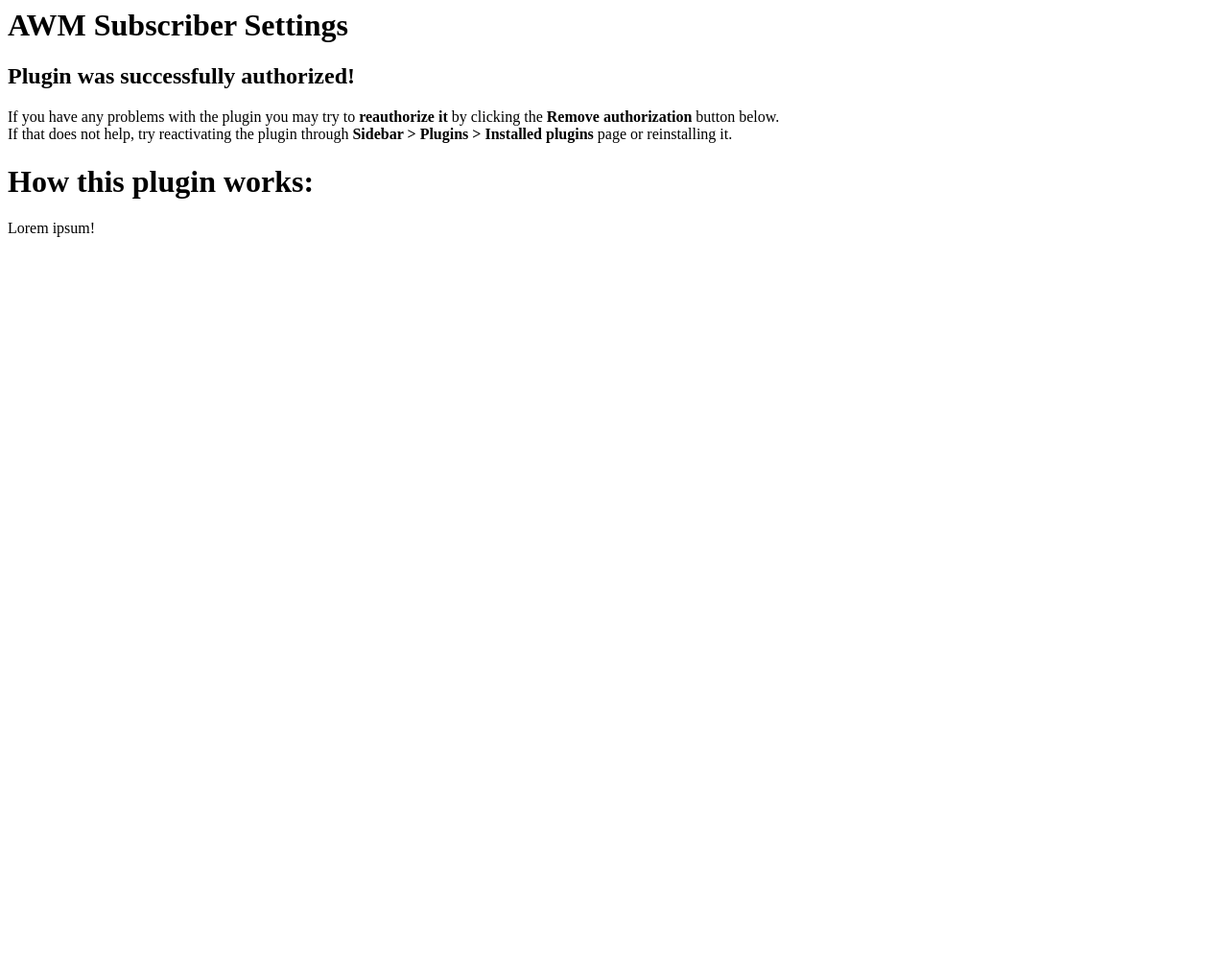
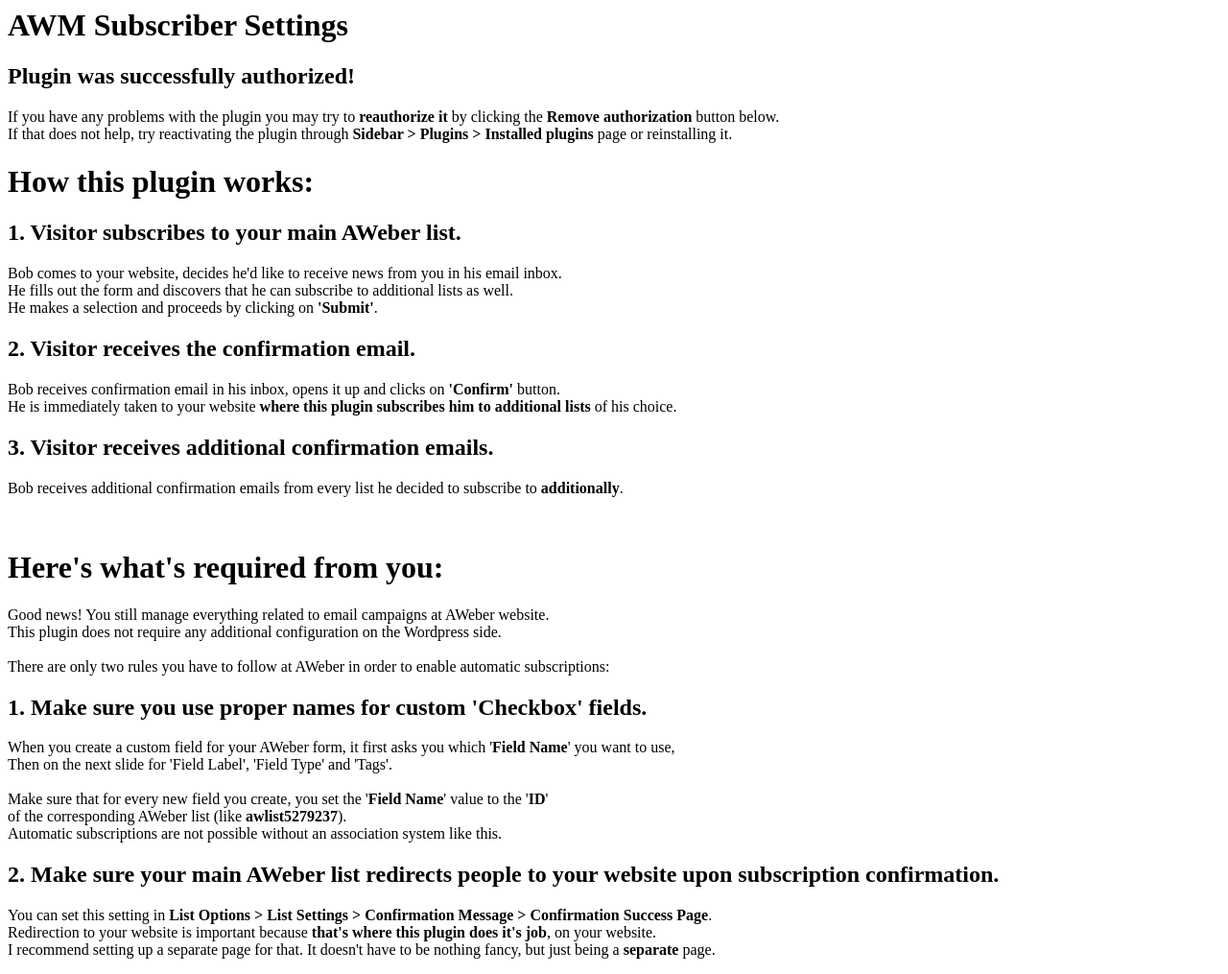
Before and after one commit to arkadyt/awm-subscriber, a PHP site: template templates/settings.php in a window 1280 px wide. Shown: the whole page at 96% size. Before the commit the page ends 247 px from the top, so only its background shows below. Run offline with PHP 8.4, Linux system fonts and the light colour scheme; the template is opened without the code that fills it, so the values that code supplies are empty.

Commit message:
Add plugin readme onto the settings page.

```diff
--- a/templates/settings.php
+++ b/templates/settings.php
@@ -64,6 +64,44 @@
     </form>
 
     <h1>How this plugin works:</h1>
-    <p>Lorem ipsum!</p>
+    <h2>1. Visitor subscribes to your main AWeber list.</h2>
+    <p>
+      Bob comes to your website, decides he'd like to receive news from you in his email inbox.<br/>
+      He fills out the form and discovers that he can subscribe to additional lists as well.<br/>
+      He makes a selection and proceeds by clicking on <b>'Submit'</b>.
+    </p>
+    <h2>2. Visitor receives the confirmation email.</h2>
+    <p>
+      Bob receives confirmation email in his inbox, opens it up and clicks on <b>'Confirm'</b> button.<br/>
+      He is immediately taken to your website <b>where this plugin subscribes him to additional lists</b> of his choice.
+    </p>
+    <h2>3. Visitor receives additional confirmation emails.</h2>
+    <p>
+      Bob receives additional confirmation emails from every list he decided to subscribe to <b>additionally</b>.
+    </p></br>
+
+    <h1>Here's what's required from you:</h1>
+    <p>
+      Good news! You still manage everything related to email campaigns at AWeber website.<br/>
+      This plugin does not require any additional configuration on the Wordpress side.<br/><br/>
+
+      There are only two rules you have to follow at AWeber in order to enable automatic subscriptions:</br>
+    </p>
+    <h2>1. Make sure you use proper names for custom 'Checkbox' fields.</h2>
+    <p>
+      When you create a custom field for your AWeber form, it first asks you which '<b>Field Name</b>' you want to use,<br/>
+      Then on the next slide for 'Field Label', 'Field Type' and 'Tags'.<br/><br/>
+
+      Make sure that for every new field you create, you set the '<b>Field Name</b>' value to the '<b>ID</b>'<br/>
+      of the corresponding AWeber list (like <b>awlist5279237</b>).<br/>
+      Automatic subscriptions are not possible without an association system like this.
+    </p>
+    <h2>2. Make sure your main AWeber list redirects people to your website upon subscription confirmation.</h2>
+    <p>
+      You can set this setting in <b>List Options > List Settings > Confirmation Message > Confirmation Success Page</b>.<br/>
+      Redirection to your website is important because <b>that's where this plugin does it's job</b>, on your website.</br>
+      I recommend setting up a separate page for that. It doesn't have to be nothing fancy, but just being a <b>separate</b> page.
+    </p>
+
   <?php endif; ?>
 </div>
```
